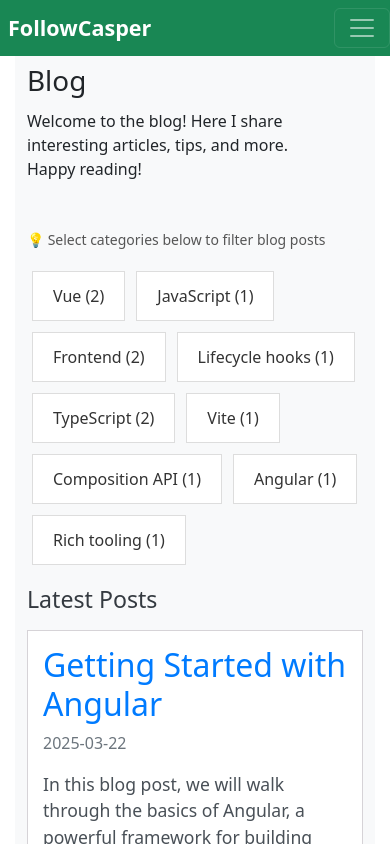
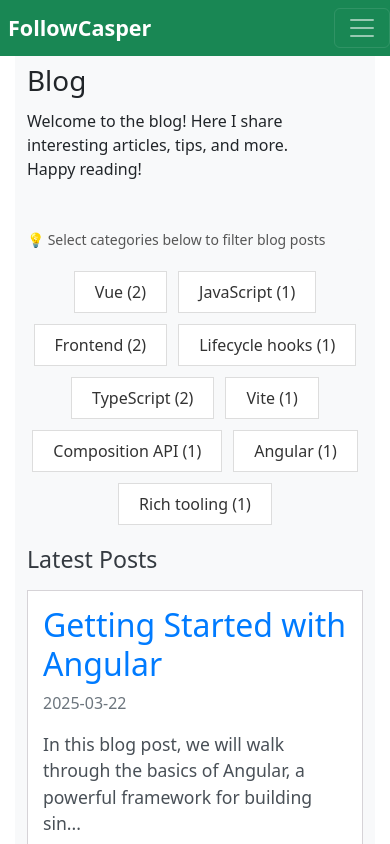
Before and after one commit to Caspec/Followcasperv2, a Vue app: page /blog in a window 390 px wide. Shown: the top 844 px of the page. Built offline with nearby package versions, Linux system fonts and the light colour scheme.

Commit message:
feat: add mobile friendly filter

```diff
--- a/src/App.vue
+++ b/src/App.vue
@@ -10,10 +10,14 @@
           type="button"
           data-bs-toggle="collapse"
           data-bs-target="#navbarNav"
+          @click="isMenuOpen = !isMenuOpen"
         >
           <span class="navbar-toggler-icon"></span>
         </button>
-        <div class="collapse navbar-collapse justify-content-end" id="navbarNav">
+        <div
+          :class="['collapse', 'navbar-collapse', 'justify-content-end', { show: isMenuOpen }]"
+          id="navbarNav"
+        >
           <ul class="navbar-nav px-2">
             <li class="nav-item">
               <router-link class="nav-link" to="/" @click="scrollToTop">Home</router-link>
@@ -64,20 +68,26 @@
 </template>
 
 <script setup lang="ts">
-import { computed, ref } from 'vue'
+import { computed, ref, watch } from 'vue'
 import { useRoute } from 'vue-router'
 
 const github = ref('https://github.com/Caspec')
 const linkedin = ref('https://www.linkedin.com/in/casper-christensen88')
 
 const route = useRoute()
+const isMenuOpen = ref(false)
 
 const isHomePage = computed(() => route.path === '/')
 
 const scrollToTop = (event: MouseEvent) => {
   event.preventDefault()
   window.scrollTo(0, 0)
+  isMenuOpen.value = false
 }
+
+watch(route, () => {
+  isMenuOpen.value = false
+})
 </script>
 
 <style scoped>
--- a/src/views/BlogView.vue
+++ b/src/views/BlogView.vue
@@ -210,6 +210,24 @@ const truncateContent = (content: string): string => {
   .blog-container .container {
     max-width: 100%;
   }
+
+  .tag-filter {
+    gap: 0;
+    justify-content: center;
+  }
+
+  .tag-filter button {
+    font-size: 12px;
+    padding: 4px 8px;
+    margin: 2px;
+    border-radius: 3px;
+    line-height: 1;
+  }
+
+  .tag-filter button.btn-warning {
+    font-size: 12px;
+    padding: 4px 8px;
+  }
 }
 
 .filter-info {
```
